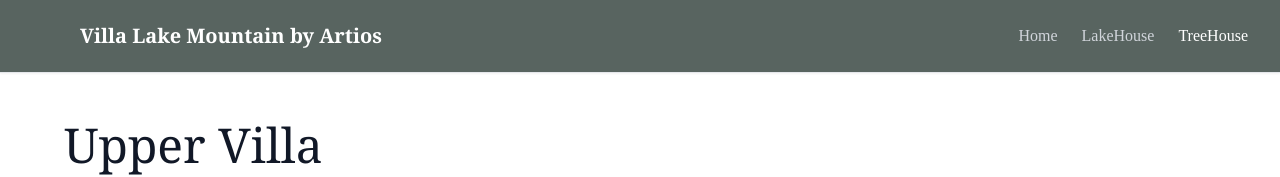
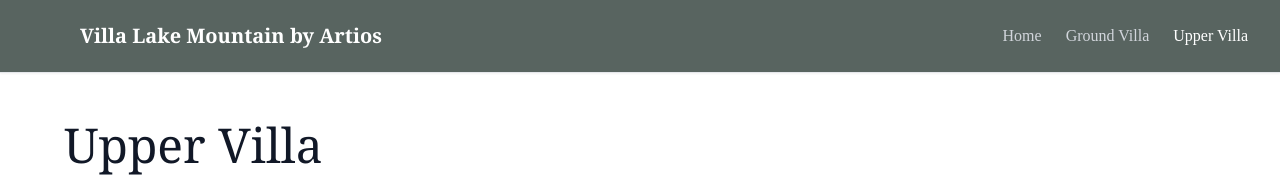
Before and after one commit to pavanuthsara/villa-lake-mountain-v2, a React (Vite) app: page /villa/upper in a window 1280 px wide. Shown: the top 177 px of the page. Built offline with nearby package versions, Linux system fonts and the light colour scheme; a web font is replaced by a local one.

Commit message:
update names in nav bar

```diff
--- a/src/pages/villaPages/VillaNav.jsx
+++ b/src/pages/villaPages/VillaNav.jsx
@@ -1,38 +1,57 @@
-import { useState } from 'react';
-import { Menu, X } from 'lucide-react';
+import { useState } from "react";
+import { Menu, X } from "lucide-react";
 
 const VillaNav = ({ currentPage = "villa" }) => {
   const [isMenuOpen, setIsMenuOpen] = useState(false);
 
   const isActivePageClass = (page) => {
     switch (page) {
-      case 'home':
-        return currentPage === 'home' ? 'text-white' : 'text-gray-300';
-      case 'upper':
-        return currentPage === 'upper' ? 'text-white' : 'text-gray-300';
-      case 'ground':
-        return currentPage === 'ground' ? 'text-white' : 'text-gray-300';
+      case "home":
+        return currentPage === "home" ? "text-white" : "text-gray-300";
+      case "upper":
+        return currentPage === "upper" ? "text-white" : "text-gray-300";
+      case "ground":
+        return currentPage === "ground" ? "text-white" : "text-gray-300";
       default:
-        return 'text-gray-600';
+        return "text-gray-600";
     }
   };
 
   return (
-    <nav className="shadow-sm border-b border-white-200 sticky top-0 z-50" style={{ backgroundColor: "#586460" }}>
+    <nav
+      className="shadow-sm border-b border-white-200 sticky top-0 z-50"
+      style={{ backgroundColor: "#586460" }}
+    >
       <div className="max-w-7xl mx-auto px-4 sm:px-6 lg:px-8 py-4">
         <div className="flex items-center justify-between">
           {/* Logo */}
           <div className="flex items-center gap-2">
-            <div className="w-8 h-8 sm:w-10 sm:h-10 bg-white-900 rounded flex items-center justify-center">
-            </div>
-            <span className="text-lg sm:text-xl font-serif font-semibold text-white">Villa Lake Mountain by Artios</span>
+            <div className="w-8 h-8 sm:w-10 sm:h-10 bg-white-900 rounded flex items-center justify-center"></div>
+            <span className="text-lg sm:text-xl font-serif font-semibold text-white">
+              Villa Lake Mountain by Artios
+            </span>
           </div>
 
           {/* Desktop Menu */}
           <div className="hidden md:flex gap-6">
-            <a href="/" className={`${isActivePageClass('home')} hover:text-white-900 transition-colors`}>Home</a>
-            <a href="/villa/ground" className={`${isActivePageClass('ground')} hover:text-white-900 transition-colors`}>LakeHouse</a>
-            <a href="/villa/upper" className={`${isActivePageClass('upper')} hover:text-white-900 transition-colors`}>TreeHouse</a>
+            <a
+              href="/"
+              className={`${isActivePageClass("home")} hover:text-white-900 transition-colors`}
+            >
+              Home
+            </a>
+            <a
+              href="/villa/ground"
+              className={`${isActivePageClass("ground")} hover:text-white-900 transition-colors`}
+            >
+              Ground Villa
+            </a>
+            <a
+              href="/villa/upper"
+              className={`${isActivePageClass("upper")} hover:text-white-900 transition-colors`}
+            >
+              Upper Villa
+            </a>
           </div>
 
           {/* Mobile Menu Button */}
@@ -40,16 +59,35 @@ const VillaNav = ({ currentPage = "villa" }) => {
             onClick={() => setIsMenuOpen(!isMenuOpen)}
             className="md:hidden p-2 text-gray-600 hover:text-white-900"
           >
-            {isMenuOpen ? <X className="w-6 h-6" /> : <Menu className="w-6 h-6" />}
+            {isMenuOpen ? (
+              <X className="w-6 h-6" />
+            ) : (
+              <Menu className="w-6 h-6" />
+            )}
           </button>
         </div>
 
         {/* Mobile Menu */}
         {isMenuOpen && (
           <div className="md:hidden mt-4 pb-4 space-y-3 border-t border-gray-200 pt-4">
-            <a href="/" className={`block ${isActivePageClass('home')} hover:text-gray-900 transition-colors py-2`}>Home</a>
-            <a href="/villa/ground" className={`block ${isActivePageClass('ground')} hover:text-gray-900 transition-colors py-2`}>LakeHouse</a>
-            <a href="/villa/upper" className={`block ${isActivePageClass('upper')} hover:text-gray-900 transition-colors py-2`}>TreeHouse</a>
+            <a
+              href="/"
+              className={`block ${isActivePageClass("home")} hover:text-gray-900 transition-colors py-2`}
+            >
+              Home
+            </a>
+            <a
+              href="/villa/ground"
+              className={`block ${isActivePageClass("ground")} hover:text-gray-900 transition-colors py-2`}
+            >
+              Ground Villa
+            </a>
+            <a
+              href="/villa/upper"
+              className={`block ${isActivePageClass("upper")} hover:text-gray-900 transition-colors py-2`}
+            >
+              Upper Villa
+            </a>
           </div>
         )}
       </div>
```
